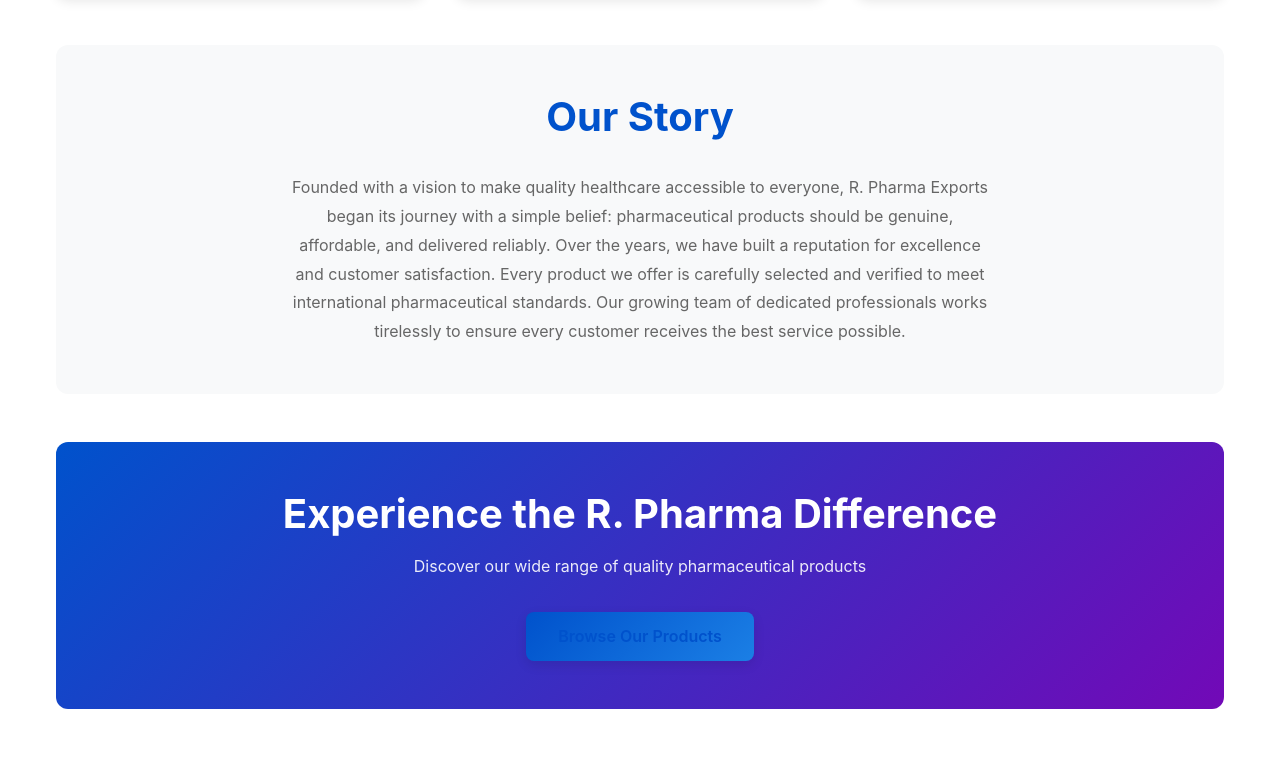
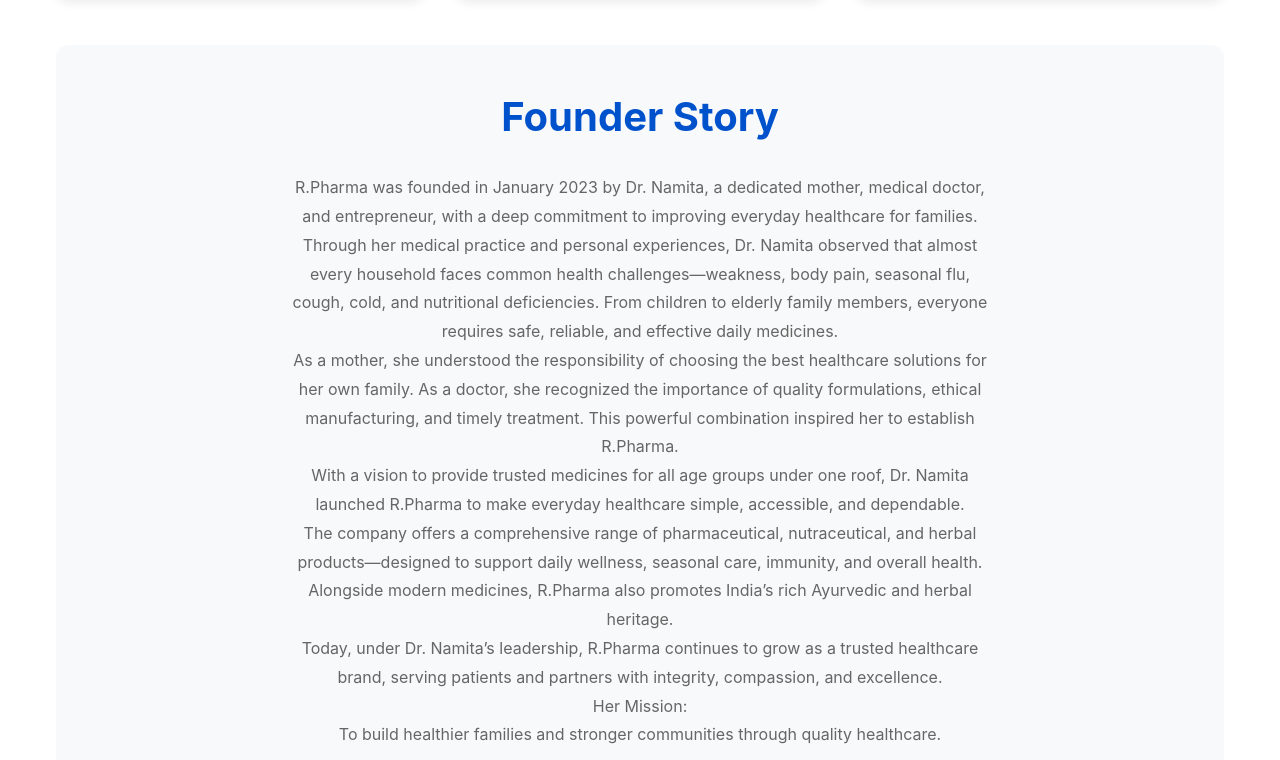
Before and after one commit to PG-UI-2/rpharma, a plain HTML site: page about/index.html in a window 1280 px wide. Shown: the part 2360-3120 px from the top of the page. Drawn offline with Linux system fonts and the light colour scheme; files whose address does not match are found by name.

Commit message:
Added founder story

```diff
--- a/about/index.html
+++ b/about/index.html
@@ -342,8 +342,17 @@
 
                 <!-- Company Story -->
                 <div class="team-section">
-                    <h2>Our Story</h2>
-                    <p>Founded with a vision to make quality healthcare accessible to everyone, R. Pharma Exports began its journey with a simple belief: pharmaceutical products should be genuine, affordable, and delivered reliably. Over the years, we have built a reputation for excellence and customer satisfaction. Every product we offer is carefully selected and verified to meet international pharmaceutical standards. Our growing team of dedicated professionals works tirelessly to ensure every customer receives the best service possible.</p>
+                    <h2>Founder Story</h2>
+                    <p>
+                        R.Pharma was founded in January 2023 by Dr. Namita, a dedicated mother, medical doctor, and entrepreneur, with a deep commitment to improving everyday healthcare for families.<br>
+Through her medical practice and personal experiences, Dr. Namita observed that almost every household faces common health challenges—weakness, body pain, seasonal flu, cough, cold, and nutritional deficiencies. From children to elderly family members, everyone requires safe, reliable, and effective daily medicines.<br>
+As a mother, she understood the responsibility of choosing the best healthcare solutions for her own family. As a doctor, she recognized the importance of quality formulations, ethical manufacturing, and timely treatment. This powerful combination inspired her to establish R.Pharma.<br>
+With a vision to provide trusted medicines for all age groups under one roof, Dr. Namita launched R.Pharma to make everyday healthcare simple, accessible, and dependable.<br>
+The company offers a comprehensive range of pharmaceutical, nutraceutical, and herbal products—designed to support daily wellness, seasonal care, immunity, and overall health. Alongside modern medicines, R.Pharma also promotes India’s rich Ayurvedic and herbal heritage.<br>
+Today, under Dr. Namita’s leadership, R.Pharma continues to grow as a trusted healthcare brand, serving patients and partners with integrity, compassion, and excellence.<br>
+Her Mission:<br>
+To build healthier families and stronger communities through quality healthcare.
+                    </p>
                 </div>
 
                 <!-- CTA Section -->
```
